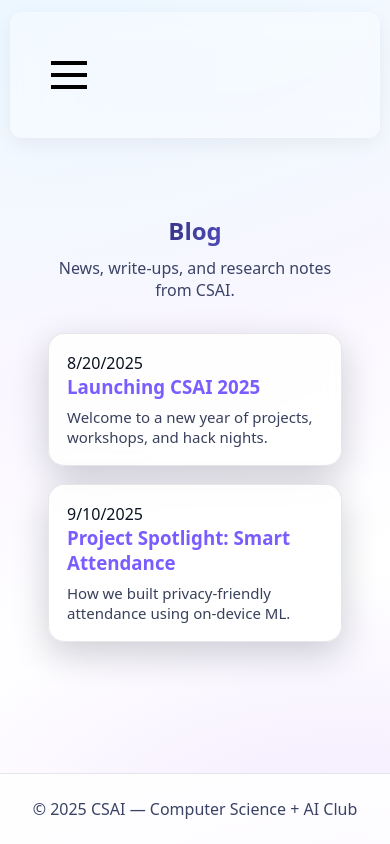
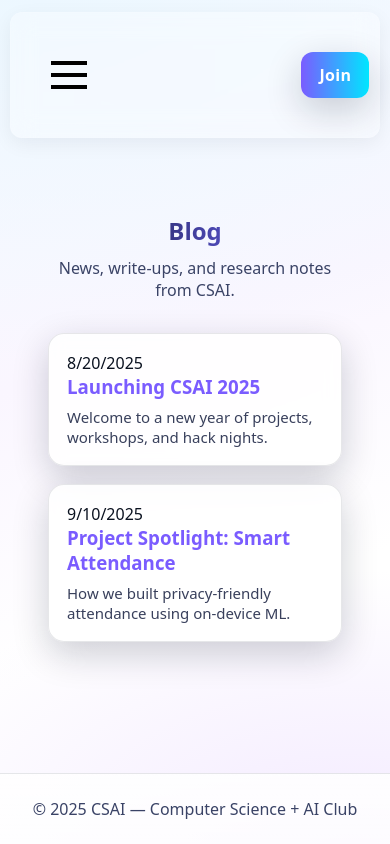
Before and after one commit to AJ-Carp/CSAI-website2, a plain HTML site: page blog.html in a window 390 px wide. Drawn offline with Linux system fonts and the light colour scheme.

Commit message:
join in header for mobile

```diff
--- a/assets/css/style.css
+++ b/assets/css/style.css
@@ -55,6 +55,10 @@ a:hover{text-decoration: underline}
   justify-content: space-between;
   gap: 16px;
   padding: 12px 18px;
+}
+
+header .mobile-join {
+  display: none;
 }
 
 /* reduce text size slightly */
@@ -761,6 +765,9 @@ body{
   .header{
     max-width:95%; /* or none if you want true edge-to-edge */
   }
+  header .mobile-join {
+    display: block;
+  }
   /* since we're not using flex on body anymore */
   .footer{ margin-top:0; }
 
--- a/blog.html
+++ b/blog.html
@@ -41,6 +41,7 @@
         </div>
       </nav>
     </div>
+    <a class="btn primary mobile-join" href="join.html">Join</a>
   </header>
 
   <!-- ===== Blog Section ===== -->
```
Also changed, not shown: about.html (+1 -0 lines), events.html (+1 -0 lines), index.html (+1 -0 lines), join.html (+1 -0 lines), post.html (+1 -0 lines), projects.html (+1 -0 lines).
